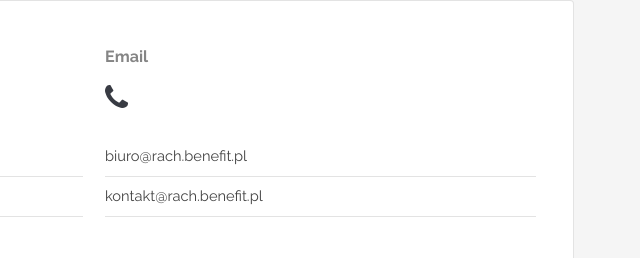
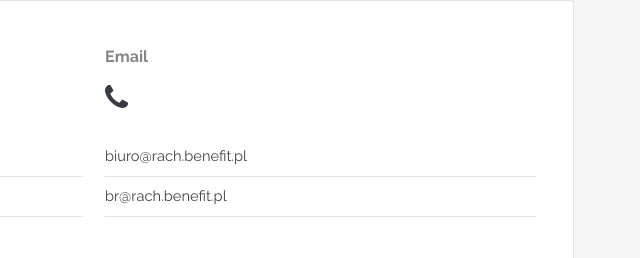
Before and after one commit to piwojto/rachunkowe, a plain HTML site: page kontakt.html in a window 1280 px wide. Shown: the part 1368-1626 px from the top of the page, 546-1186 px from the left. Drawn offline with Linux system fonts and the light colour scheme.

Commit message:
modify contact site

```diff
--- a/kontakt.html
+++ b/kontakt.html
@@ -105,7 +105,7 @@
 						</ul>
 						<ul class="alt">
 							<li>biuro@rach.benefit.pl</li>
-							<li>kontakt@rach.benefit.pl</li>
+							<li>br@rach.benefit.pl</li>
 							<li></li>
 						</ul>
 						<h4>Adres</h4>
```
